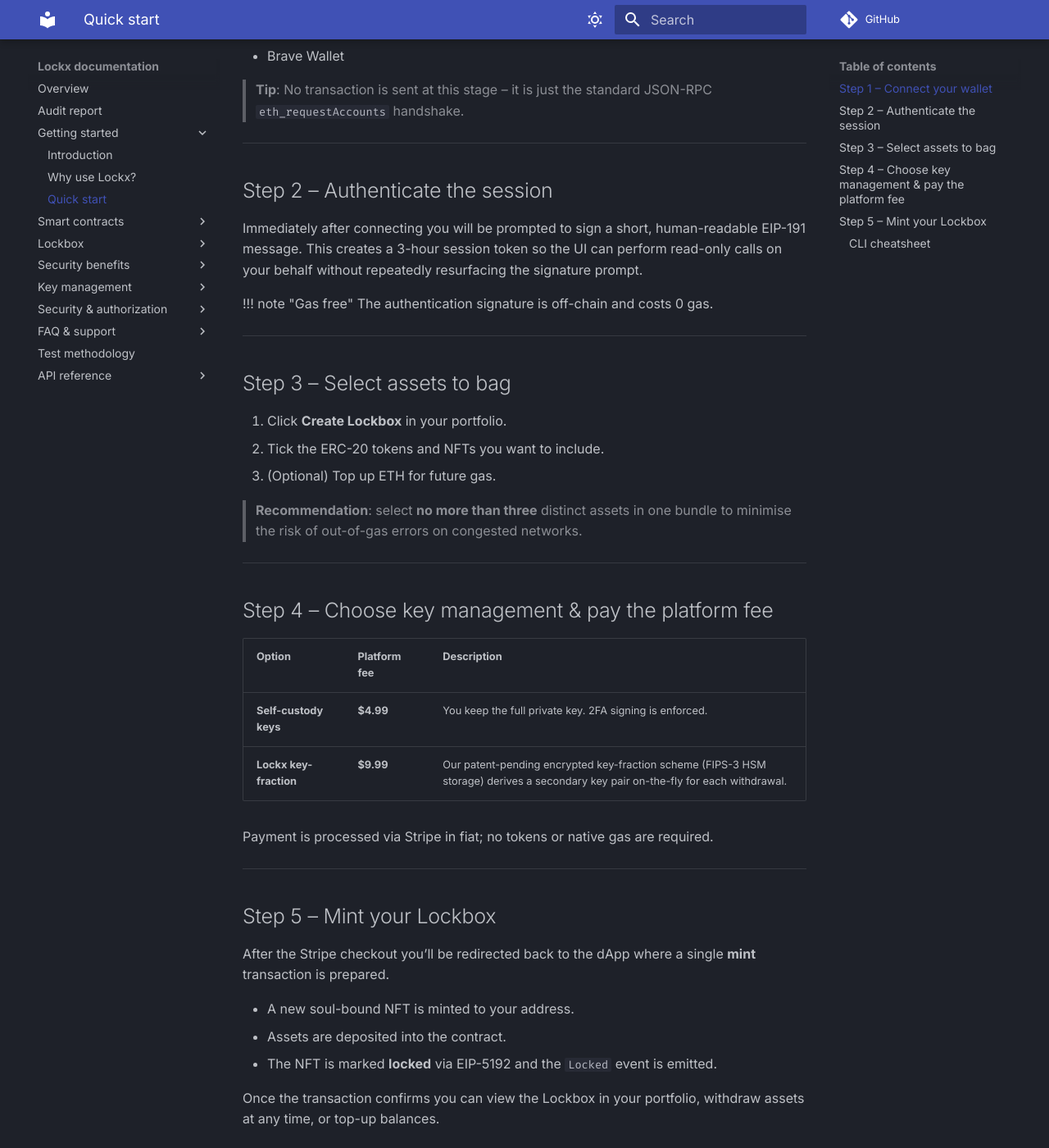
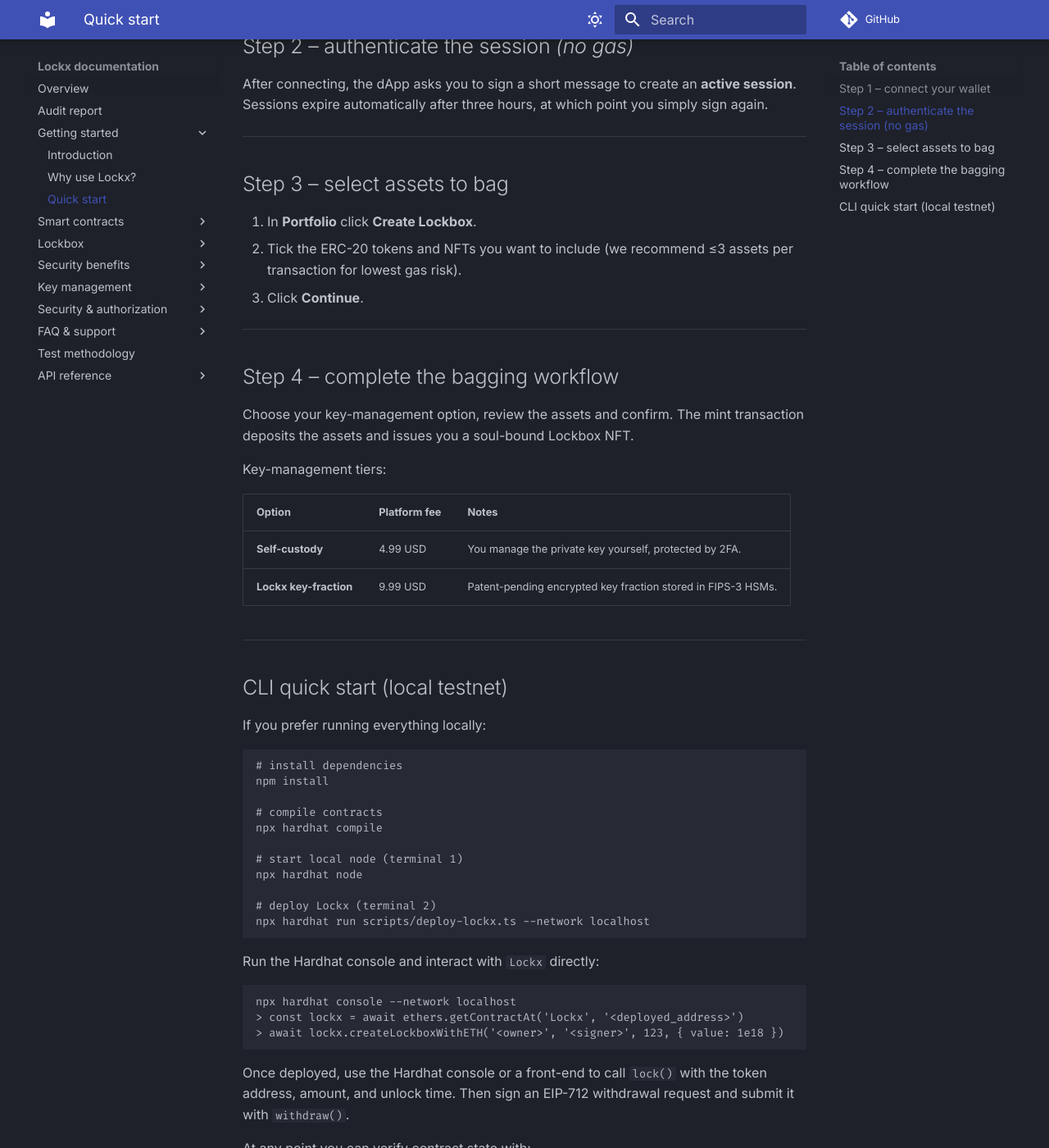
Before and after one commit to richardjaee/Lockx-Contracts, an MkDocs documentation site: the page built from docs/getting-started/quick-start.md, in a window 1280 px wide and 1400 px high, scrolled down 468 px. Shown: the whole window at 82% size. Built offline with MkDocs 1.6.1 and Material for MkDocs 9.7.7, drawn with Linux system fonts in a browser that asks for light colours; comment, search, counter and statistics services are not loaded; some of the changed text lies outside the part shown.

````diff
--- a/docs/getting-started/quick-start.md
+++ b/docs/getting-started/quick-start.md
@@ -1,109 +1,63 @@
 # Quick start
 
-Follow these five steps to connect your wallet and mint your first Lockbox on **mainnet or any supported testnet**.
+Get up-and-running with Lockx in four short steps.
 
 ---
 
-## Step&nbsp;1 – Connect your wallet
+## Step 1 – connect your wallet
+Click the **Connect wallet** button in the top right of the dApp and choose your preferred provider.  Accept any connection pop-ups.
 
-Click the **Connect wallet** button in the top-right of the dApp and approve the connection request in your wallet extension.
-
-Supported wallets:
-
-* MetaMask
-* Coinbase Wallet
-* Brave Wallet
-
-> **Tip**: No transaction is sent at this stage – it is just the standard JSON-RPC `eth_requestAccounts` handshake.
+Supported wallets: MetaMask, Coinbase Wallet, Brave Wallet and any EIP-1193 compatible extension.
 
 ---
 
-## Step&nbsp;2 – Authenticate the session
-
-Immediately after connecting you will be prompted to sign a short, human-readable EIP-191 message.  This creates a 3-hour session token so the UI can perform read-only calls on your behalf without repeatedly resurfacing the signature prompt.
-
-!!! note "Gas free"
-    The authentication signature is off-chain and costs 0 gas.
+## Step 2 – authenticate the session *(no gas)*
+After connecting, the dApp asks you to sign a short message to create an **active session**.  Sessions expire automatically after three hours, at which point you simply sign again.
 
 ---
 
-## Step&nbsp;3 – Select assets to bag
-
-1. Click **Create Lockbox** in your portfolio.
-2. Tick the ERC-20 tokens and NFTs you want to include.
-3. (Optional) Top up ETH for future gas.
-
-> **Recommendation**: select **no more than three** distinct assets in one bundle to minimise the risk of out-of-gas errors on congested networks.
+## Step 3 – select assets to bag
+1. In **Portfolio** click **Create Lockbox**.
+2. Tick the ERC-20 tokens and NFTs you want to include (we recommend ≤3 assets per transaction for lowest gas risk).
+3. Click **Continue**.
 
 ---
 
-## Step&nbsp;4 – Choose key management & pay the platform fee
+## Step 4 – complete the bagging workflow
+Choose your key-management option, review the assets and confirm.  The mint transaction deposits the assets and issues you a soul-bound Lockbox NFT.
 
-| Option | Platform fee | Description |
-|--------|--------------|-------------|
-| **Self-custody keys** | **$4.99** | You keep the full private key. 2FA signing is enforced. |
-| **Lockx key-fraction** | **$9.99** | Our patent-pending encrypted key-fraction scheme (FIPS-3 HSM storage) derives a secondary key pair on-the-fly for each withdrawal. |
+Key-management tiers:
 
-Payment is processed via Stripe in fiat; no tokens or native gas are required.
+| Option | Platform fee | Notes |
+|--------|--------------|-------|
+| **Self-custody** | 4.99 USD | You manage the private key yourself, protected by 2FA. |
+| **Lockx key-fraction** | 9.99 USD | Patent-pending encrypted key fraction stored in FIPS-3 HSMs. |
 
 ---
 
-## Step&nbsp;5 – Mint your Lockbox
-
-After the Stripe checkout you’ll be redirected back to the dApp where a single **mint** transaction is prepared.
-
-* A new soul-bound NFT is minted to your address.
-* Assets are deposited into the contract.
-* The NFT is marked **locked** via EIP-5192 and the `Locked` event is emitted.
-
-Once the transaction confirms you can view the Lockbox in your portfolio, withdraw assets at any time, or top-up balances.
-
----
-
-### CLI cheatsheet
-
-Below is the abbreviated CLI sequence for advanced users wanting to experiment on a local Hardhat node:
+## CLI quick start (local testnet)
+If you prefer running everything locally:
 
 ```bash
-# install deps
-npm install
-
-# compile
-npx hardhat compile
-
-# start local node (separate terminal)
-npx hardhat node
-
-# deploy
-npx hardhat run scripts/deploy-lockx.ts --network localhost
-```
-
-Open another terminal:
-
-```bash
-npx hardhat console --network localhost
-> const lockx = await ethers.getContractAt('Lockx', '<deployed_addr>')
-> await lockx.lock(token, amount, unlockTime)
-> // ... sign EIP-712 message ...
-> await lockx.withdraw(withdrawSig)
-```
-
-Replace `localhost` with `sepolia` or `mainnet` as required.
-
-This page walks you through deploying the contracts to a local Hardhat network, locking an ERC-20 token, and performing a withdrawal.
-
-```bash
-# clone and install
+# install dependencies
 npm install
 
 # compile contracts
 npx hardhat compile
 
-# start local node in a second terminal
+# start local node (terminal 1)
 npx hardhat node
 
-# deploy Lockx
+# deploy Lockx (terminal 2)
 npx hardhat run scripts/deploy-lockx.ts --network localhost
+```
+
+Run the Hardhat console and interact with `Lockx` directly:
+
+```bash
+npx hardhat console --network localhost
+> const lockx = await ethers.getContractAt('Lockx', '<deployed_address>')
+> await lockx.createLockboxWithETH('<owner>', '<signer>', 123, { value: 1e18 })
 ```
 
 Once deployed, use the Hardhat console or a front-end to call `lock()` with the token address, amount, and unlock time.  Then sign an EIP-712 withdrawal request and submit it with `withdraw()`.
````
